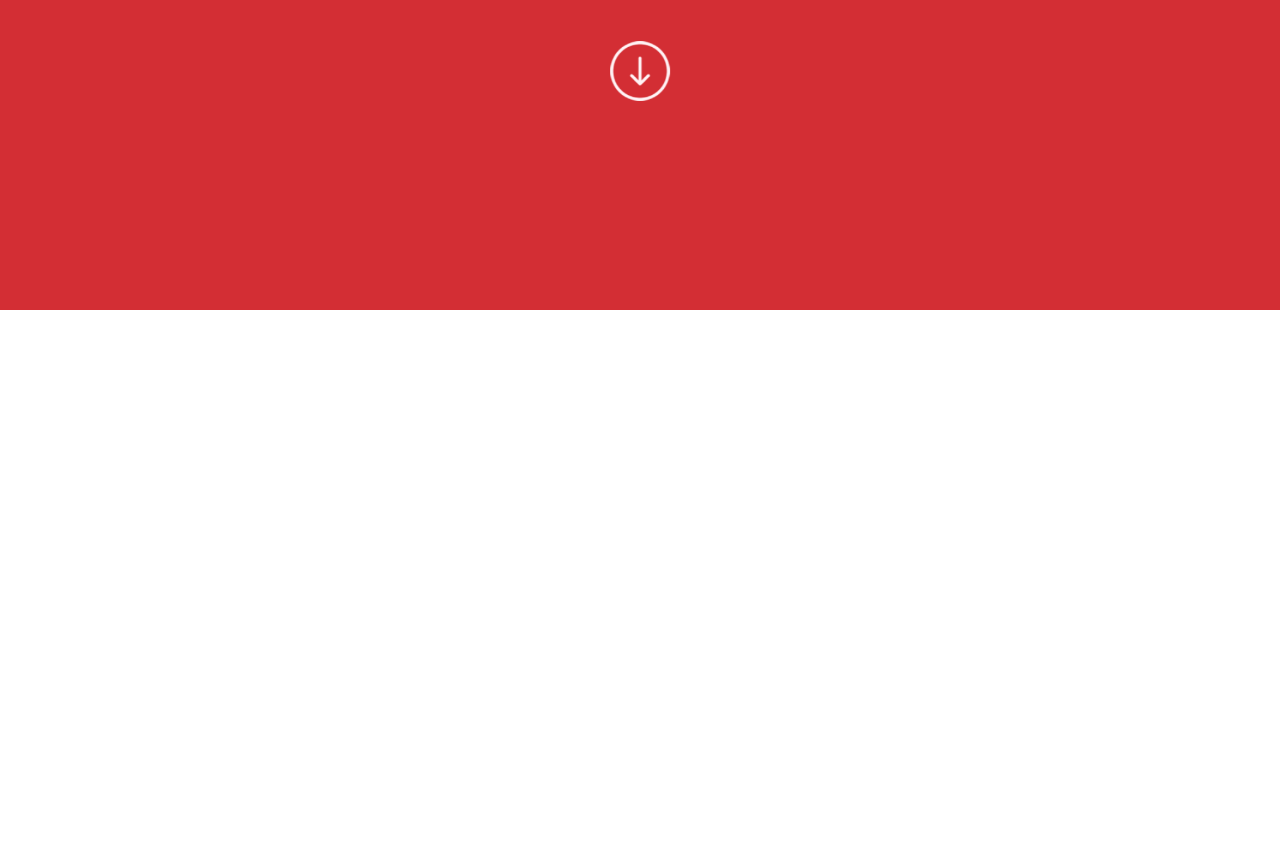
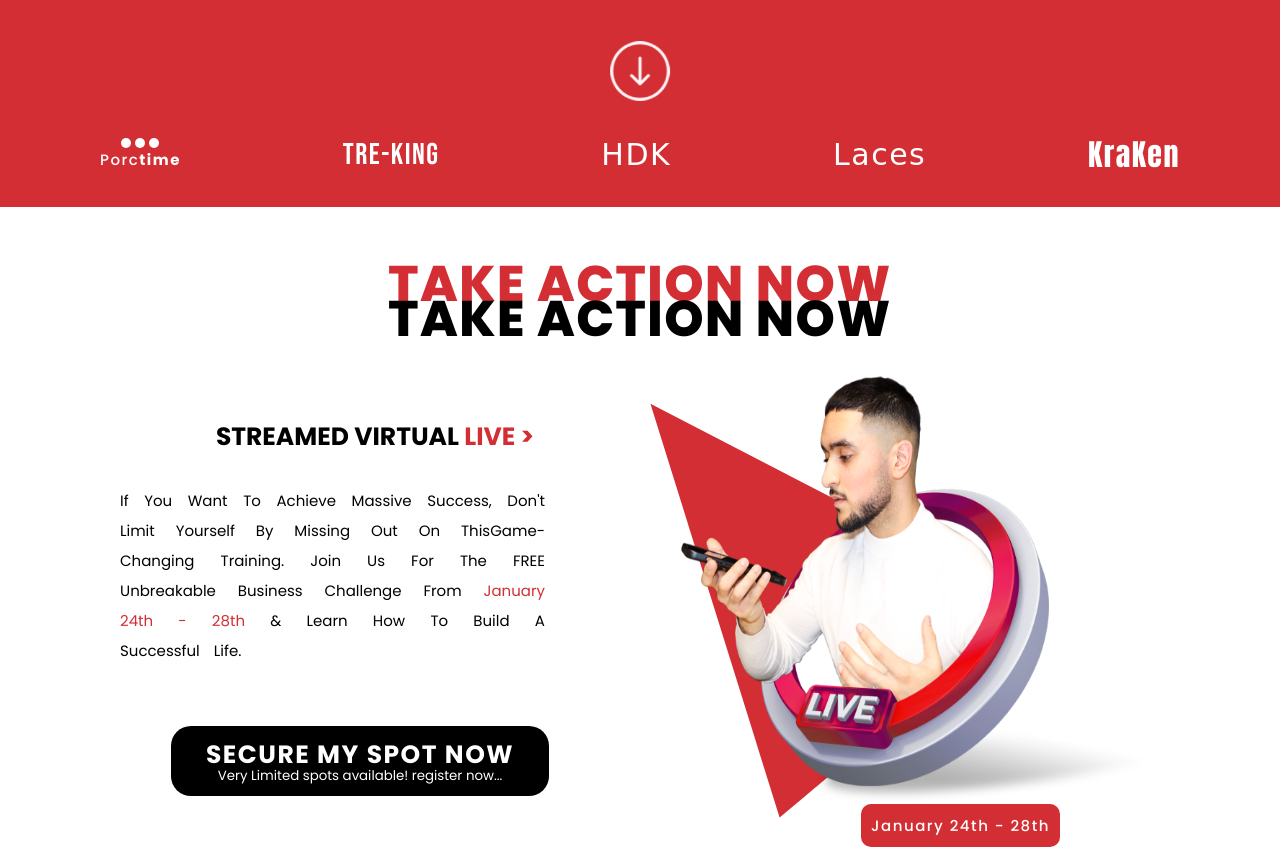
Before and after one commit to soufianeargane/digitalspeak, a plain HTML site: page index.html in a window 1280 px wide. Shown: the part 490-1351 px from the top of the page. Before the commit the page ends 800 px from the top, so only its background shows below. Drawn offline with Linux system fonts and the light colour scheme; a web font is replaced by a local one.

Commit message:
done with main section

```diff
--- a/assets/css/style.css
+++ b/assets/css/style.css
@@ -1,5 +1,6 @@
 /* fonts */
-@import url('https://fonts.googleapis.com/css2?family=Mochiy+Pop+P+One&family=Montserrat:wght@500;700&family=Poppins:wght@200;300;400;500;600;700;800;900&display=swap');
+/* @import url('https://fonts.googleapis.com/css2?family=Mochiy+Pop+P+One&family=Montserrat:wght@500;700&family=Poppins:wght@200;300;400;500;600;700;800;900&display=swap'); */
+@import url('https://fonts.googleapis.com/css2?family=Anton&family=Bebas+Neue&family=Mochiy+Pop+P+One&family=Montserrat:wght@500;700&family=Poppins:wght@200;300;400;500;600;700;800;900&family=Vampiro+One&display=swap');
 
 /* global rules */
 * {
@@ -11,7 +12,6 @@
 /* header */
 
 header {
-    height: 100vh;
     background-color: #D32E34;
 }
 
@@ -57,29 +57,7 @@ header .header_section .left_section .date__ {
     margin-top: 15px;
 }
 
-header .header_section .left_section .offer__ {
-    font-family: 'poppins', sans-serif;
-    border-radius: 20px;
-    text-align: center;
-    width: fit-content;
-    color: white;
-    background-color: black;
-    padding: 10px 35px;
-    margin-top: 30px;
-    cursor: pointer;
-    outline: none;
-    border: none;
-}
 
-header .header_section .left_section .offer__ h2 {
-    font-size: 25px;
-    text-transform: uppercase;
-    letter-spacing: 1.5px;
-}
-
-header .header_section .left_section .offer__ p {
-    margin-top: -8px;
-}
 
 .right_section {
     position: relative;
@@ -158,3 +136,205 @@ header .header_section .left_section .offer__ p {
     height: 60px;
     cursor: pointer;
 }
+
+header .logos_ {
+    padding: 30px 100px;
+    display: flex;
+    justify-content: space-between;
+    align-items: center;
+}
+
+header .logos_ .spans {
+    display: flex;
+    justify-content: center;
+}
+
+header .logos_ .spans span {
+    display: inline-block;
+    width: 10px;
+    height: 10px;
+    background-color: white;
+    border-radius: 50%;
+    margin: 0 2px;
+}
+
+header .logos_ .title__ {
+    font-family: 'poppins', sans-serif;
+    font-size: 15px;
+    font-weight: 500;
+    color: white;
+    letter-spacing: 1.5px;
+}
+
+header .logos_ .title__ span {
+    font-weight: bold;
+}
+
+.Tre-king {
+    font-family: 'Bebas Neue', cursive;
+    font-size: 30px;
+    font-weight: 500;
+    color: white;
+    letter-spacing: 1.5px;
+}
+
+.hdk {
+    font-family: 'Vampiro one', cursive;
+    font-size: 30px;
+    font-weight: 500;
+    color: white;
+    letter-spacing: 1.5px;
+}
+
+.KraKen {
+    font-family: 'Anton', sans-serif;
+    font-size: 30px;
+    font-weight: 500;
+    color: white;
+    letter-spacing: 1.5px;
+}
+
+/* main */
+
+main {
+    background-color: #fff;
+    padding-top: 40px;
+    padding-left: 80px;
+    padding-right: 80px;
+}
+
+main .title_top h1 {
+    font-family: 'Poppins', cursive;
+    font-size: 50px;
+    font-weight: 800;
+    color: #D32E34;
+    letter-spacing: 1.5px;
+    text-align: center;
+}
+
+main .title_top .second__ {
+    color: black;
+    margin-top: -40px;
+}
+
+main .content {
+    display: flex;
+    justify-content: space-between;
+    align-items: center;
+
+    /* margin-top: 50px; */
+}
+
+main .content .left_content {
+    width: 50%;
+    padding: 20px 40px;
+    display: flex;
+    flex-direction: column;
+    justify-content: center;
+    align-items: center;
+}
+
+main .content .left_content h3 {
+    text-align: center;
+    font-family: 'Poppins', cursive;
+    font-size: 25px;
+    padding-left: 30px;
+}
+
+main .content .left_content h3 span {
+    color: #D32E34;
+}
+
+main .content .left_content .paragraph__ {
+    text-align: justify;
+    font-family: 'Poppins', cursive;
+    font-size: 15px;
+    margin-top: 30px;
+    word-spacing: 10px;
+    padding-right: 55px;
+    line-height: 2;
+}
+
+main .content .left_content .paragraph__ span {
+    color: #D32E34;
+}
+
+main .content .left_content .margin__top {
+    margin-top: 60px;
+}
+
+
+
+/* botton repeated */
+.offer__ {
+    font-family: 'poppins', sans-serif;
+    border-radius: 20px;
+    text-align: center;
+    width: fit-content;
+    color: white;
+    background-color: black;
+    padding: 10px 35px;
+    margin-top: 30px;
+    cursor: pointer;
+    outline: none;
+    border: none;
+}
+
+.offer__ h2 {
+    font-size: 25px;
+    text-transform: uppercase;
+    letter-spacing: 1.5px;
+}
+
+.offer__ .text {
+    margin-top: -8px;
+}
+
+main .right_content {
+    width: 50%;
+    display: flex;
+    justify-content: center;
+    position: relative;
+}
+
+main .right_content .img {
+    width: 500px;
+    height: 500px;
+    position: relative;
+    z-index: 1;
+}
+
+main .right_content .img::before {
+    content: '';
+    position: absolute;
+    top: 0;
+    left: -58px;
+    width: 0px;
+    height: 0px;
+    border-style: solid;
+    border-width: 0 167.5px 400px 167.5px;
+    border-color: transparent transparent #D32E34 transparent;
+    transform: rotate(320deg);
+    z-index: -1;
+}
+
+main .right_content .img img {
+    width: 100%;
+    height: 100%;
+    z-index: 2;
+}
+
+main .right_content .date__ {
+    position: absolute;
+    bottom: 2%;
+    right: 25%;
+    background-color: #D32E34;
+    padding: 10px;
+    font-family: 'Poppins', cursive;
+    font-size: 15px;
+    font-weight: 500;
+    color: white;
+    border-radius: 10px;
+    letter-spacing: 1.5px;
+    z-index: 3;
+}
--- a/index.html
+++ b/index.html
@@ -31,7 +31,7 @@
                 </div>
                 <button class="offer__">
                     <h2>Secure My Spot Now</h2>
-                    <p>Very Limited spots available! register now...</p>
+                    <p class="text">Very Limited spots available! register now...</p>
                 </button>
             </div>
             <div class="right_section">
@@ -47,7 +47,61 @@
                 <img src="./assets/img/down-arrow.png" alt="">
             </div>
         </a>
+        <div class="logos_">
+            <div>
+                <div class="spans">
+                    <span></span>
+                    <span></span>
+                    <span></span>
+                </div>
+                <div class="title__">
+                    Porc<span>time</span>
+                </div>
+            </div>
+            <div class="Tre-king">
+                Tre-king
+            </div>
+            <div class="hdk">
+                HDK
+            </div>
+            <div class="hdk">
+                Laces
+            </div>
+            <div class="KraKen">
+                KraKen
+            </div>
+        </div>
     </header>
+    <!-- Main section -->
+    <main>
+        <div class="title_top">
+            <h1>TAKE ACTION NOW</h1>
+            <h1 class="second__">TAKE ACTION NOW</h1>
+        </div>
+        <div class="content">
+            <div class="left_content">
+                <h3>STREAMED VIRTUAL <span>LIVE ></span> </h3>
+                <p class="paragraph__">If You Want To Achieve Massive Success, Don't Limit Yourself By Missing Out On
+                    ThisGame-Changing
+                    Training. Join Us For The FREE Unbreakable Business Challenge From <span> January 24th - 28th
+                    </span> & Learn How
+                    To Build A Successful Life.</p>
+                <button class="offer__ margin__top">
+                    <h2>Secure My Spot Now</h2>
+                    <p class="text">Very Limited spots available! register now...</p>
+                </button>
+            </div>
+            <div class="right_content">
+                <div class="img">
+                    <img src="./assets/img/DS-mehdilive.png" alt="">
+                </div>
+                <div class="date__">
+                    January 24th - 28th
+                </div>
+            </div>
+        </div>
+
+    </main>
 
 </body>
 
```
Also changed, not shown: assets/img/DS-mehdilive.png (added).
